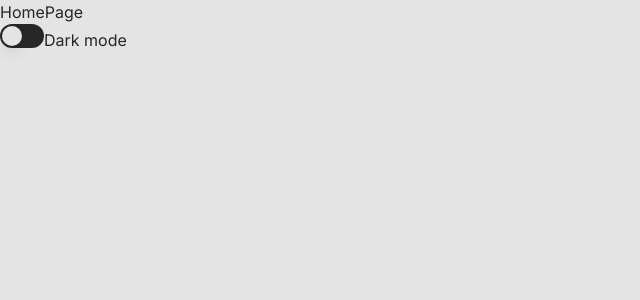
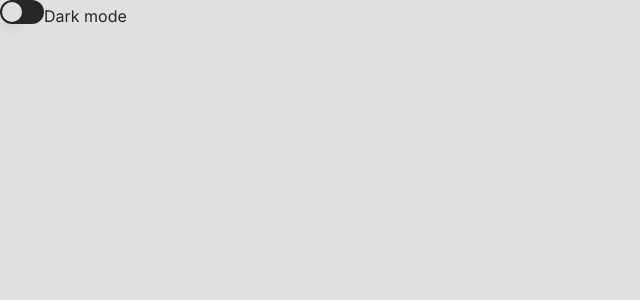
Before and after one commit to Choaib-ELMADI/whatsapp-clone, a Next.js app: page / in a window 1280 px wide. Shown: the top 300 px of the page, without its empty margins (0-640 px from the left). Built offline with nearby package versions, Linux system fonts and the light colour scheme.

Commit message:
Custom colors and fonts

```diff
--- a/app/globals.css
+++ b/app/globals.css
@@ -4,15 +4,32 @@
 
 @layer base {
   :root {
-    --background: #e4e4e4;
+    --background: #e0e0e0;
     --text: #272727;
+    --secondary: #444444;
+    --tertiary: #757575;
+    --hovery: rgba(39, 39, 39, .2);
+    --brand: #2fdab5;
+    --custom_02: #66e4cf;
+    --custom_01: #c6b594;
 
     --radius: 0.5rem;
+    --large: 24px;
+    --medium: 20px;
+    --normal: 17px;
+    --small: 16px;
+    --tiny: 14px;
   }
 
   .dark {
     --background: #272727;
-    --text: #e4e4e4;
+    --text: #e0e0e0;
+    --secondary: #b1b1b1;
+    --tertiary: #686868;
+    --hovery: rgba(224, 224, 224, .2);
+    --brand: #00a884;
+    --custom_01: #766b55;
+    --custom_02: #51bdab;
   }
 }
 
--- a/app/page.tsx
+++ b/app/page.tsx
@@ -3,7 +3,6 @@ import SwitchTheme from "@/components/switch-theme";
 export default function HomePage() {
 	return (
 		<div className="">
-			<h1>HomePage</h1>
 			<SwitchTheme />
 		</div>
 	);
--- a/tailwind.config.js
+++ b/tailwind.config.js
@@ -19,6 +19,19 @@ module.exports = {
 			colors: {
 				background: "var(--background)",
 				text: "var(--text)",
+				secondary: "var(--secondary)",
+				tertiary: "var(--tertiary)",
+				hovery: "var(--hovery)",
+				brand: "var(--brand)",
+				custom_01: "var(--custom_01)",
+				custom_02: "var(--custom_02)",
+			},
+			fontSize: {
+				large: "var(--large)",
+				medium: "var(--medium)",
+				normal: "var(--normal)",
+				small: "var(--small)",
+				tiny: "var(--tiny)",
 			},
 			borderRadius: {
 				lg: "var(--radius)",
```
